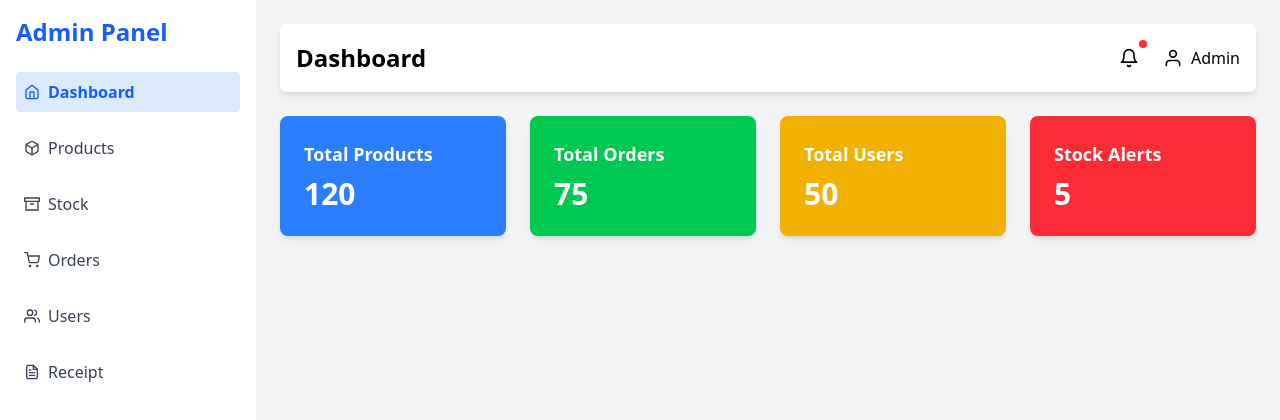
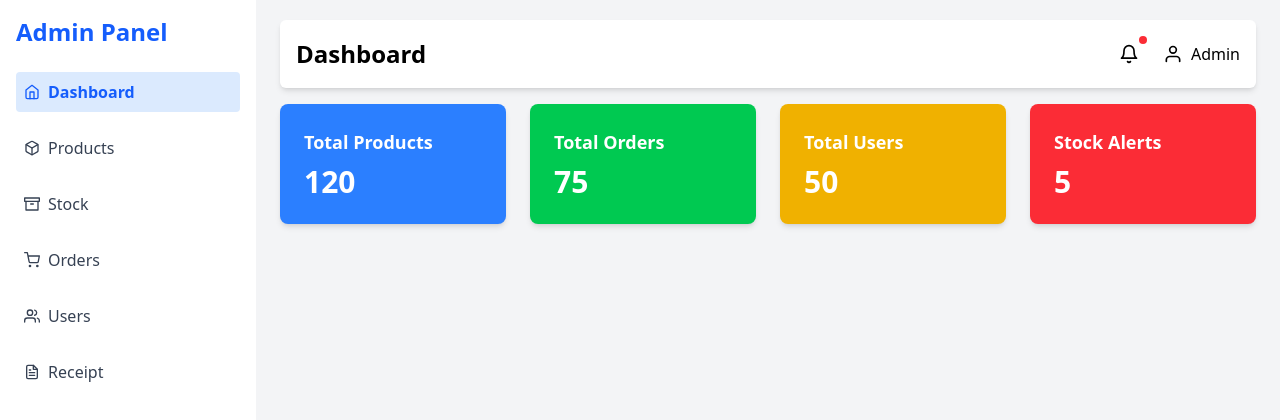
Before and after one commit to mostakinahmed/LeafX-admin-react, a React (Vite) app: page / in a window 1280 px wide. Shown: the top 420 px of the page. Built offline with nearby package versions, Linux system fonts and the light colour scheme.

Commit message:
first commit

```diff
--- a/src/App.jsx
+++ b/src/App.jsx
@@ -14,7 +14,7 @@ function App() {
     <Router>
       <div className="flex h-screen">
         <Sidebar />
-        <div className="flex-1 p-6 bg-gray-100 overflow-auto">
+        <div className="flex-1 px-6 pb-6 pt-5 bg-gray-100 overflow-auto">
           <Routes>
             <Route path="/" element={<Dashboard />} />
 
--- a/src/components/Navbar.jsx
+++ b/src/components/Navbar.jsx
@@ -2,7 +2,7 @@ import { FiBell, FiUser } from "react-icons/fi";
 
 export default function Navbar({ pageTitle }) {
   return (
-    <div className="flex justify-between items-center bg-white p-4 shadow-md rounded-md mb-6">
+    <div className="flex justify-between items-center bg-white p-4 shadow-md rounded-md mb-4">
       {/* Page Title */}
       <h1 className="text-2xl font-bold">{pageTitle}</h1>
 
```
